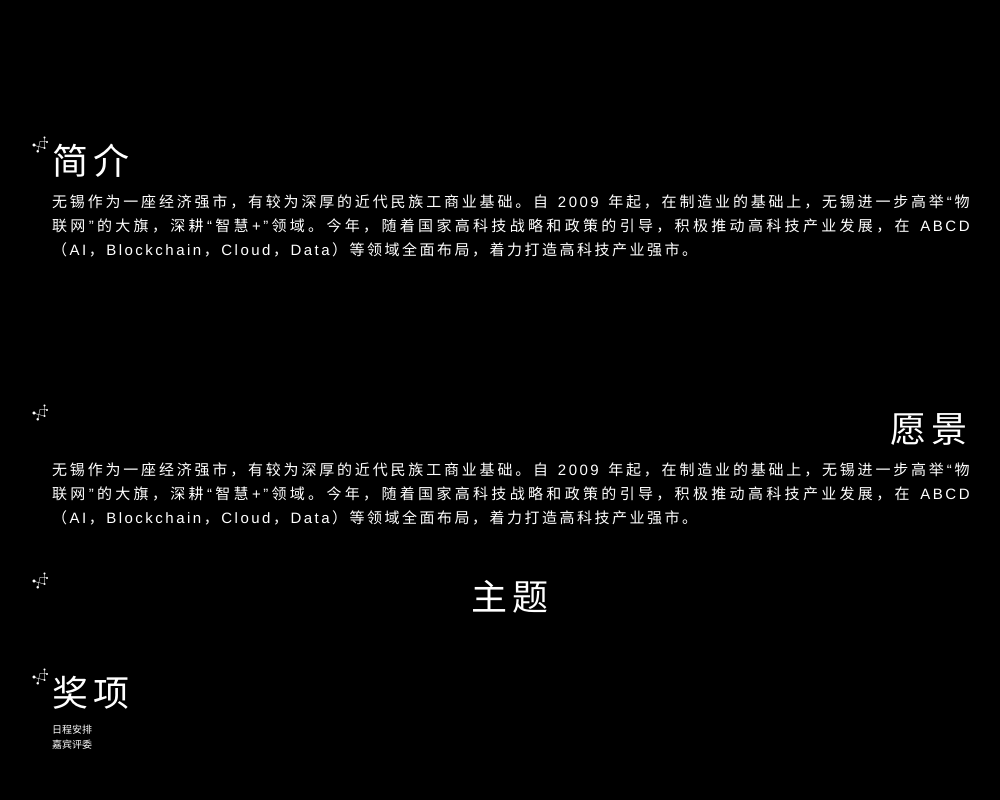
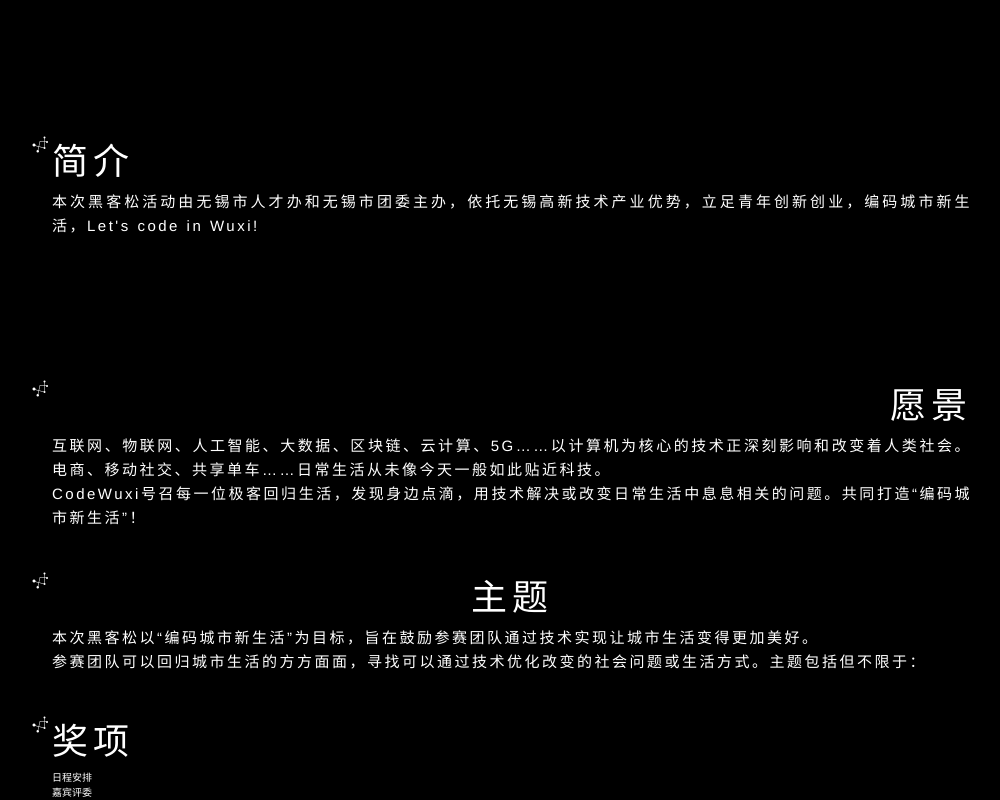
Before and after one commit to CodeWuxi/codewuxi.com, a website built with webpack: page public/index.html in a window 1280 px wide. Shown: the part 567-1367 px from the top of the page, without its empty margins (128-1128 px from the left). Before the commit the page ends 1319 px from the top, so only its background shows below. Built offline with nearby package versions, Linux system fonts and the light colour scheme.

Commit message:
modified index content

```diff
--- a/public/index.html
+++ b/public/index.html
@@ -68,8 +68,7 @@
                             简介
                             </div>
                             <div class="content">
-                            无锡作为一座经济强市，有较为深厚的近代民族工商业基础。自 2009 年起，在制造业的基础上，无锡进一步高举“物联网”的大旗，深耕“智慧+”领域。今年，随着国家高科技战略和政策的引导，积极推动高科技产业发展，在
-                            ABCD（AI，Blockchain，Cloud，Data）等领域全面布局，着力打造高科技产业强市。
+                                本次黑客松活动由无锡市人才办和无锡市团委主办，依托无锡高新技术产业优势，立足青年创新创业，编码城市新生活，Let's code in Wuxi!
                             </div>
                         </section>
             </div>
@@ -86,8 +85,8 @@
               愿景
             </div>
             <div class="content">
-              无锡作为一座经济强市，有较为深厚的近代民族工商业基础。自 2009 年起，在制造业的基础上，无锡进一步高举“物联网”的大旗，深耕“智慧+”领域。今年，随着国家高科技战略和政策的引导，积极推动高科技产业发展，在
-              ABCD（AI，Blockchain，Cloud，Data）等领域全面布局，着力打造高科技产业强市。
+                互联网、物联网、人工智能、大数据、区块链、云计算、5G……以计算机为核心的技术正深刻影响和改变着人类社会。电商、移动社交、共享单车……日常生活从未像今天一般如此贴近科技。<br>
+                CodeWuxi号召每一位极客回归生活，发现身边点滴，用技术解决或改变日常生活中息息相关的问题。共同打造“编码城市新生活”！
             </div>
           </section>
         </div>
@@ -102,6 +101,12 @@
               主题
             </div>
             <div class="row">
+              <div class="col-xl-12">
+                  <section class="content">
+                    本次黑客松以“编码城市新生活”为目标，旨在鼓励参赛团队通过技术实现让城市生活变得更加美好。<br>
+                    参赛团队可以回归城市生活的方方面面，寻找可以通过技术优化改变的社会问题或生活方式。主题包括但不限于：
+                  </section>
+              </div>
               <div class="col-xl-4"></div>
               <div class="col-xl-4"></div>
               <div class="col-xl-4"></div>
```
